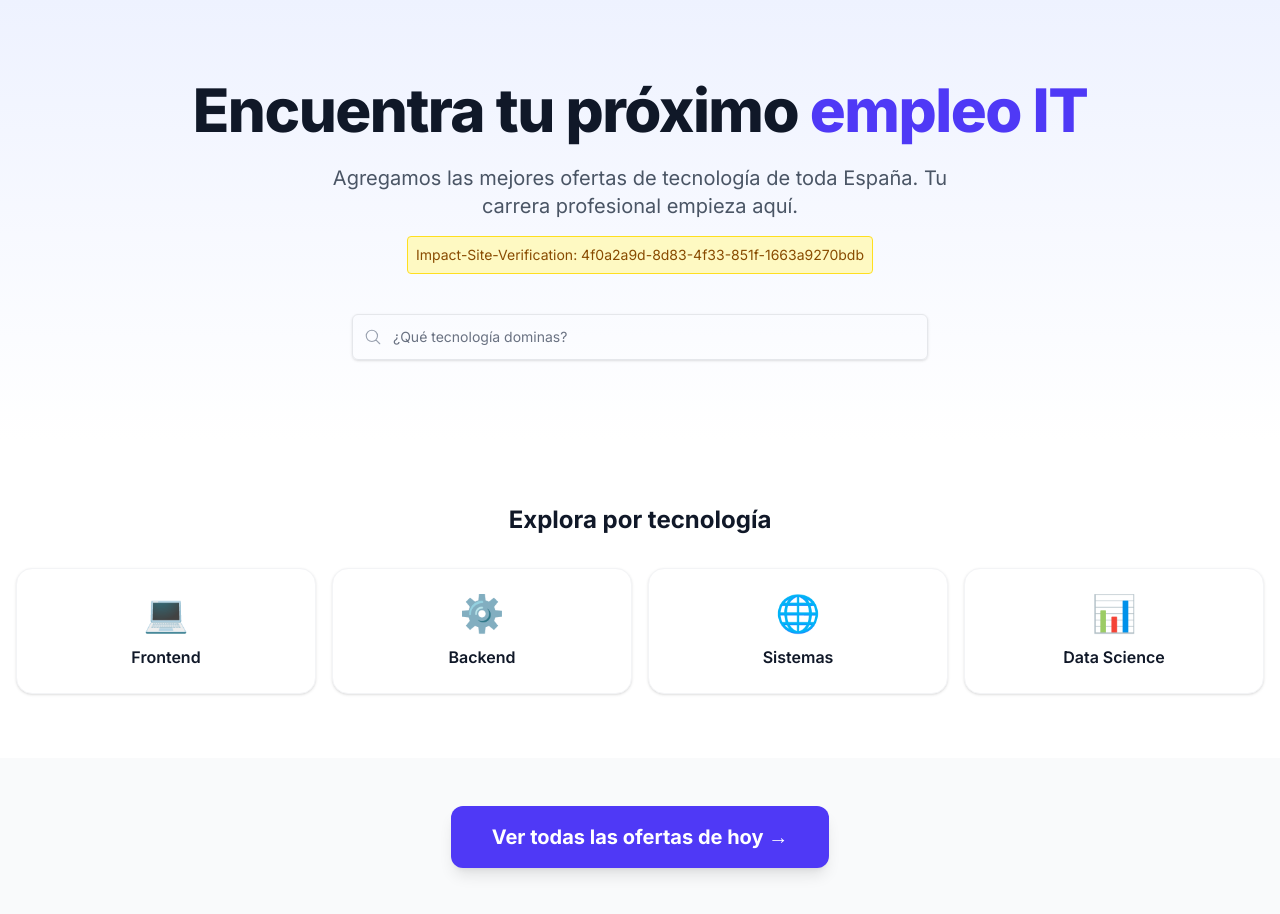
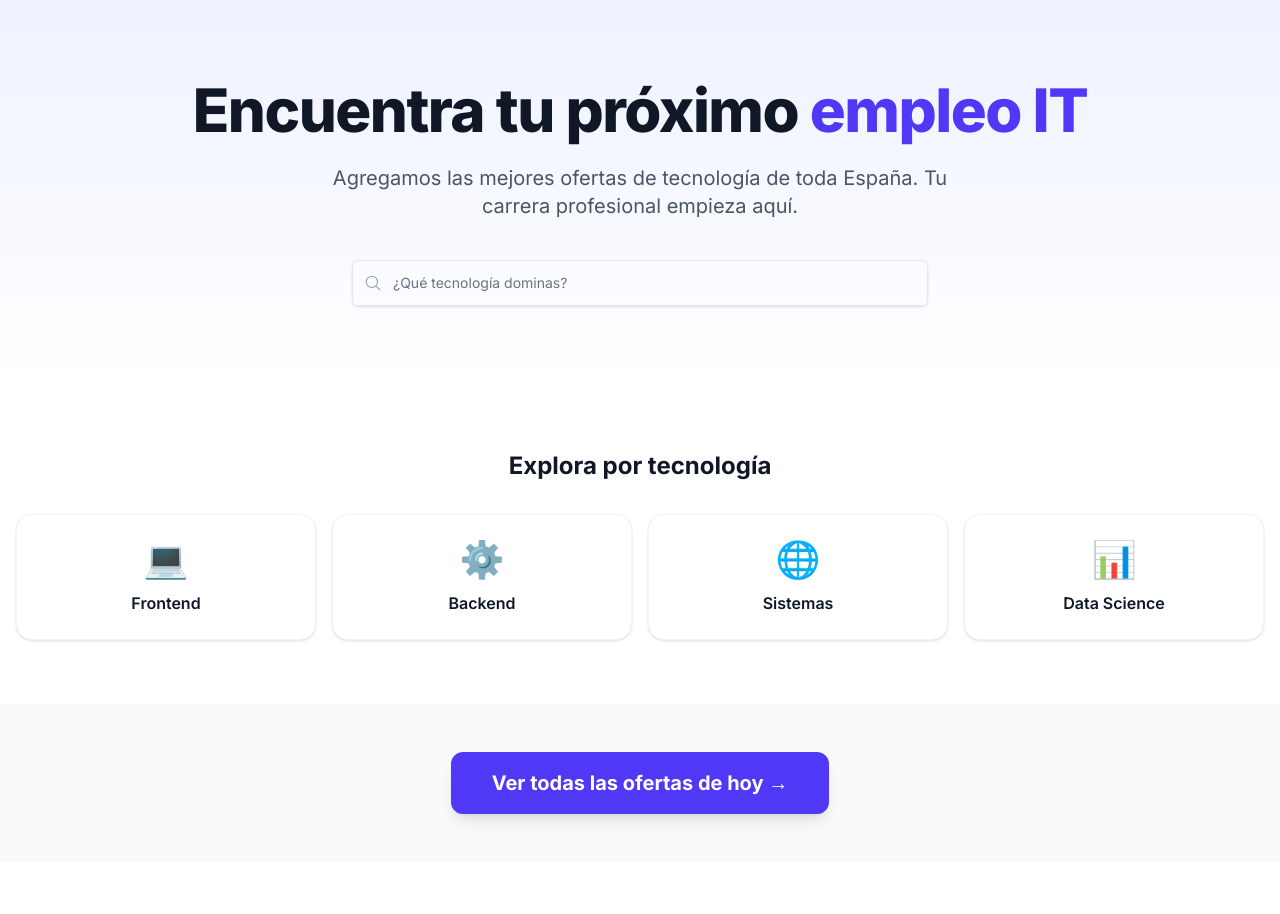
Before and after one commit to Raulmate7/Portal-Trabajo, a Next.js app in the folder frontend/: page / in a window 1280 px wide. After the commit the page ends 862 px from the top, so only its background shows below. Built offline with nearby package versions, Linux system fonts and the light colour scheme.

Commit message:
Limpieza post-verificacion

```diff
--- a/frontend/app/page.tsx
+++ b/frontend/app/page.tsx
@@ -21,15 +21,6 @@ export default function Home() {
           <p className="mt-6 text-xl text-gray-600 max-w-2xl mx-auto">
             Agregamos las mejores ofertas de tecnología de toda España. Tu carrera profesional empieza aquí.
           </p>
-
-          {/* ======================================================== */}
-          {/* ZONA DE VERIFICACIÓN DE IMPACT (UDEMY)                   */}
-          {/* ESTO LO BORRAREMOS EN CUANTO TENGAS EL TICK VERDE        */}
-          {/* ======================================================== */}
-          <div className="mt-4 p-2 bg-yellow-100 text-yellow-800 rounded text-sm font-mono inline-block border border-yellow-300">
-             Impact-Site-Verification: 4f0a2a9d-8d83-4f33-851f-1663a9270bdb
-          </div>
-          {/* ======================================================== */}
 
           <div className="mt-10 max-w-xl mx-auto">
             <Suspense fallback={<div className="h-12 bg-gray-100 animate-pulse rounded-xl"></div>}>
```
